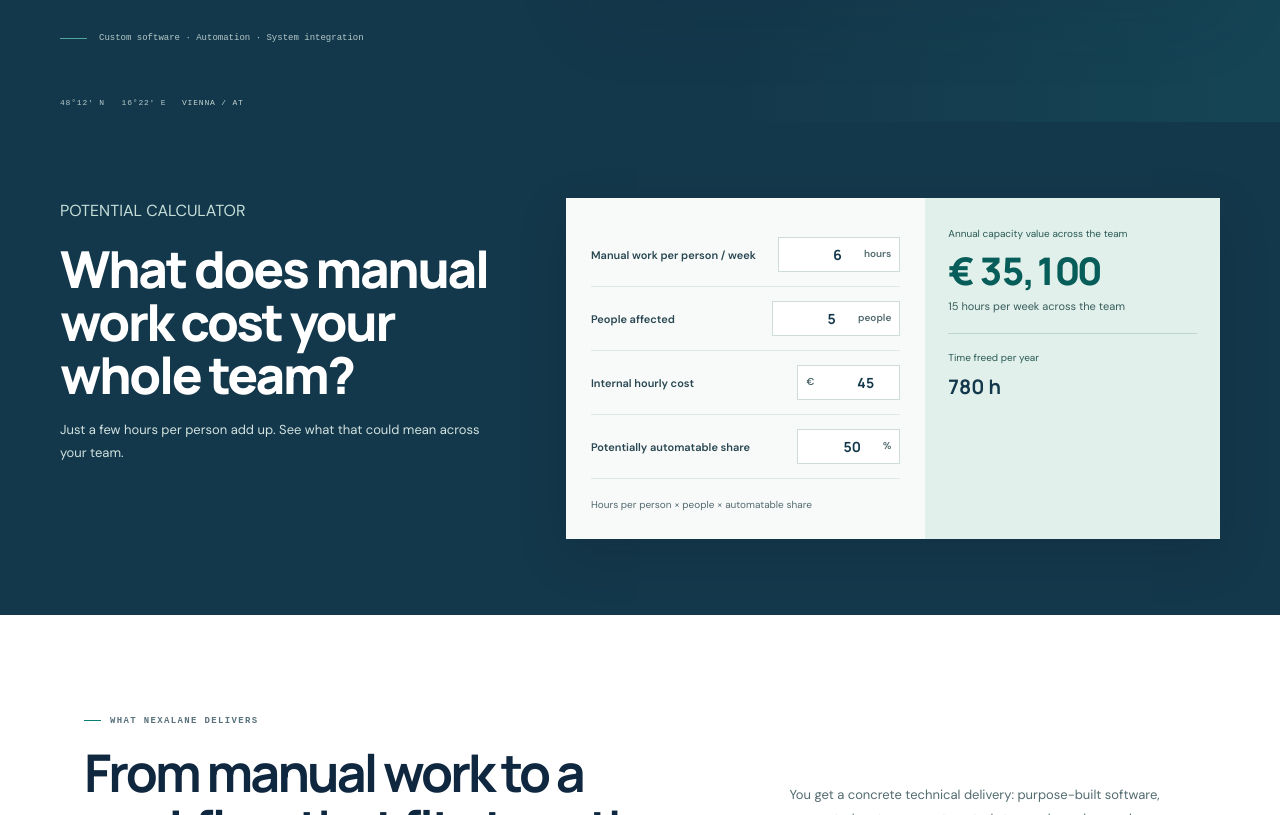
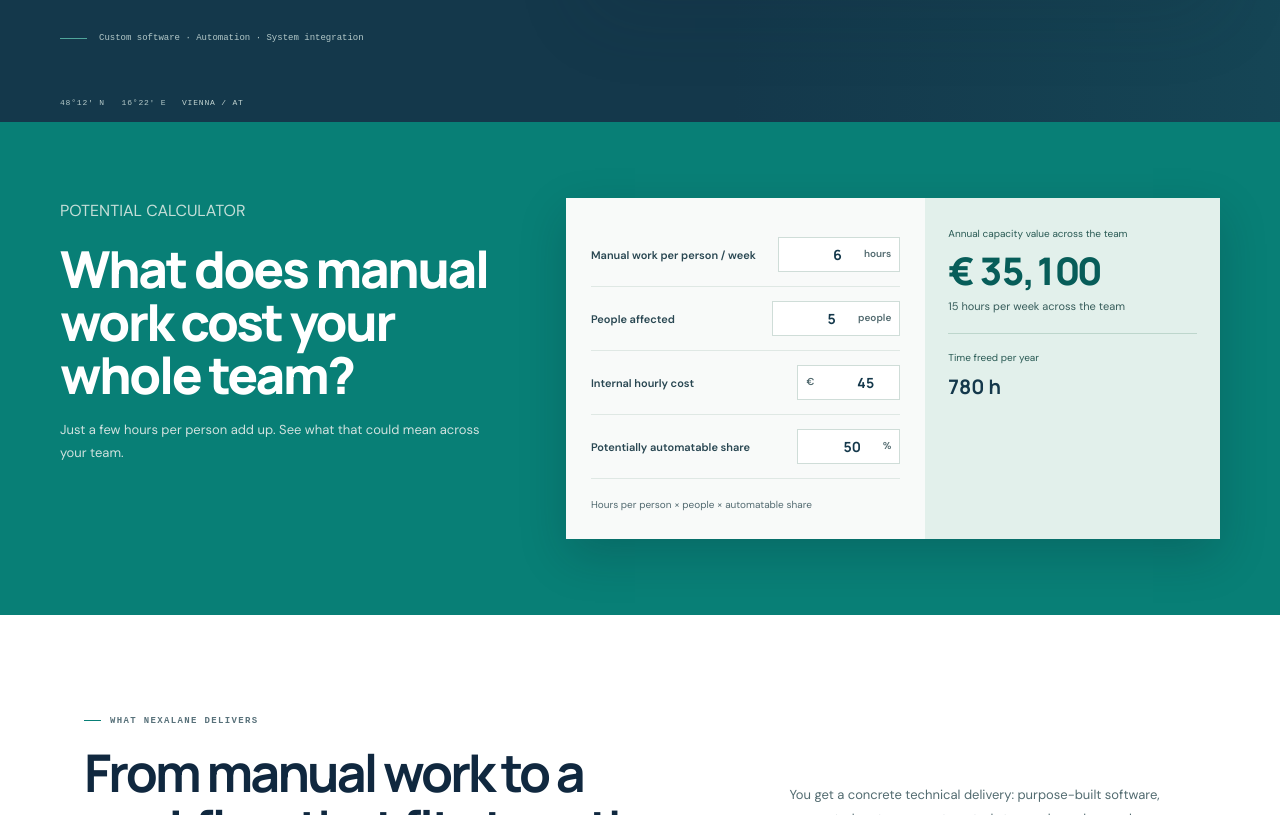
Before and after one commit to MinhMTV/nexalane, an Astro site: page /en in a window 1280 px wide. Shown: the part 640-1455 px from the top of the page. Built offline with nearby package versions, Linux system fonts and the light colour scheme; Astro itself is replaced by a stand-in of ours.

Commit message:
style: distinguish savings calculator section

```diff
--- a/src/components/SavingsCalculator.astro
+++ b/src/components/SavingsCalculator.astro
@@ -59,7 +59,7 @@ const de = lang !== 'en';
   }
 </script>
 <style>
-  .savings{display:grid;grid-template-columns:.8fr 1.2fr;gap:70px;align-items:start;padding:76px max(24px,calc((100% - var(--page))/2));background:#14384b;color:#fff}
+  .savings{display:grid;grid-template-columns:.8fr 1.2fr;gap:70px;align-items:start;padding:76px max(24px,calc((100% - var(--page))/2));background:#087f76;color:#fff}
   .savings-intro h2{font:750 clamp(35px,4.5vw,51px)/1.04 var(--font-display);letter-spacing:-.045em;max-width:470px;margin:17px 0}.savings-intro>p{font-size:13px;line-height:1.8;color:#d1e2df;max-width:430px}.savings .eyebrow.light{color:#c5ded8}
   .calculator{display:grid;grid-template-columns:1fr .82fr;background:#f8faf9;color:#183347;box-shadow:0 17px 45px #081b2933}.calculator-inputs{padding:25px}.calculator label{display:flex;align-items:center;justify-content:space-between;gap:10px;padding:14px 0;border-bottom:1px solid #dfe8e4;font-size:11px;font-weight:600;color:#294752}.calculator label>span{display:flex;align-items:center;gap:5px;padding:6px 8px;background:white;border:1px solid #cfddd8;white-space:nowrap}.calculator input{width:72px;border:0;outline:0;background:transparent;color:#14384b;text-align:right;font:700 14px var(--font-display);font-variant-numeric:tabular-nums}.calculator label:focus-within>span{outline:2px solid #087f76;outline-offset:1px}.calculator label small{font-size:10px;color:#536b70}.calc-formula{font-size:10px;line-height:1.65;color:#526a70;margin:18px 0 0}
   .calculator-results{display:flex;flex-direction:column;align-items:flex-start;padding:28px 23px;background:#e2f0eb}.result-label{font-size:10px;line-height:1.5;color:#285953}.calculator-results output{font:750 clamp(27px,3.2vw,38px)/1.1 var(--font-display);letter-spacing:-.04em;color:#075d59;margin-top:9px;font-variant-numeric:tabular-nums}.calculator-results p{font-size:11px;color:#365c5a;margin:5px 0 18px}.result-divider{height:1px;width:100%;background:#bdd6cc;margin:0 0 16px}.calculator-results>strong{font:700 20px var(--font-display);color:#14384b;margin:8px 0}.calculator-results>small{font-size:9px;line-height:1.65;color:#405e5d}
```
